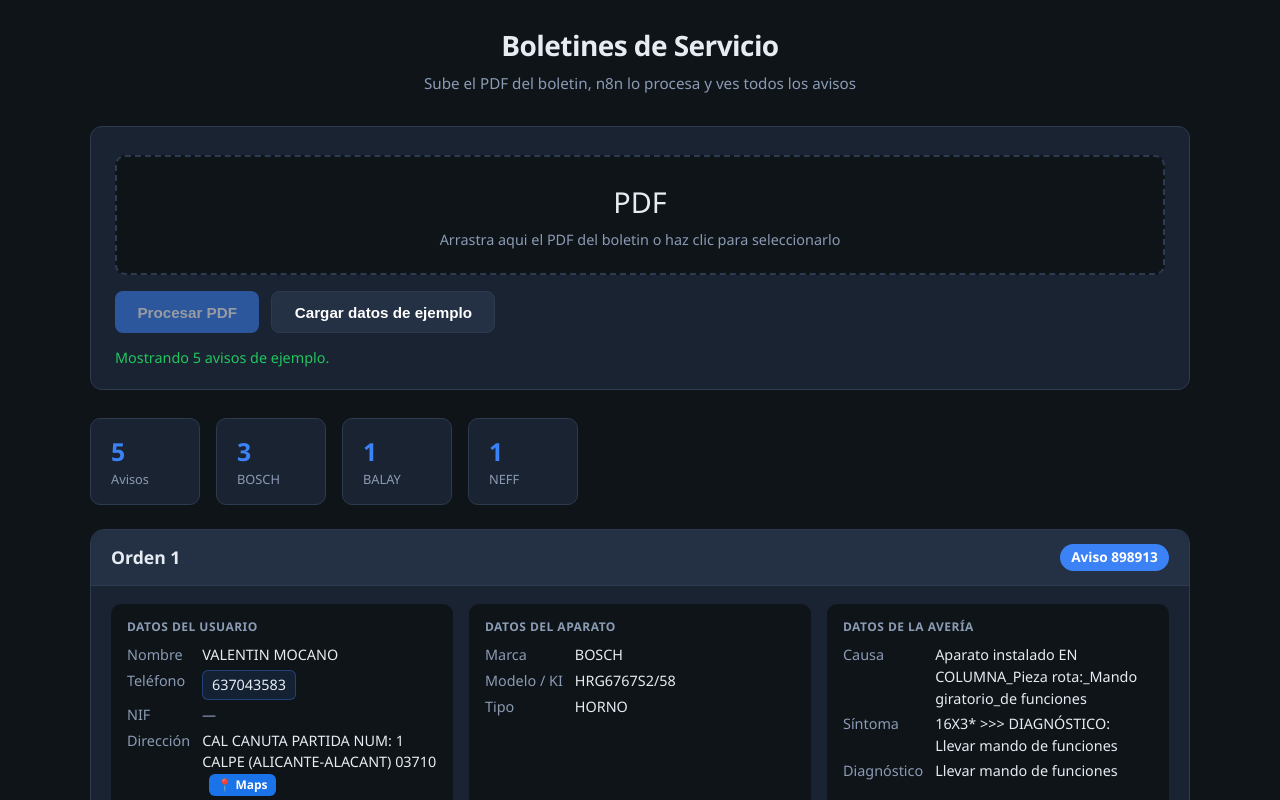
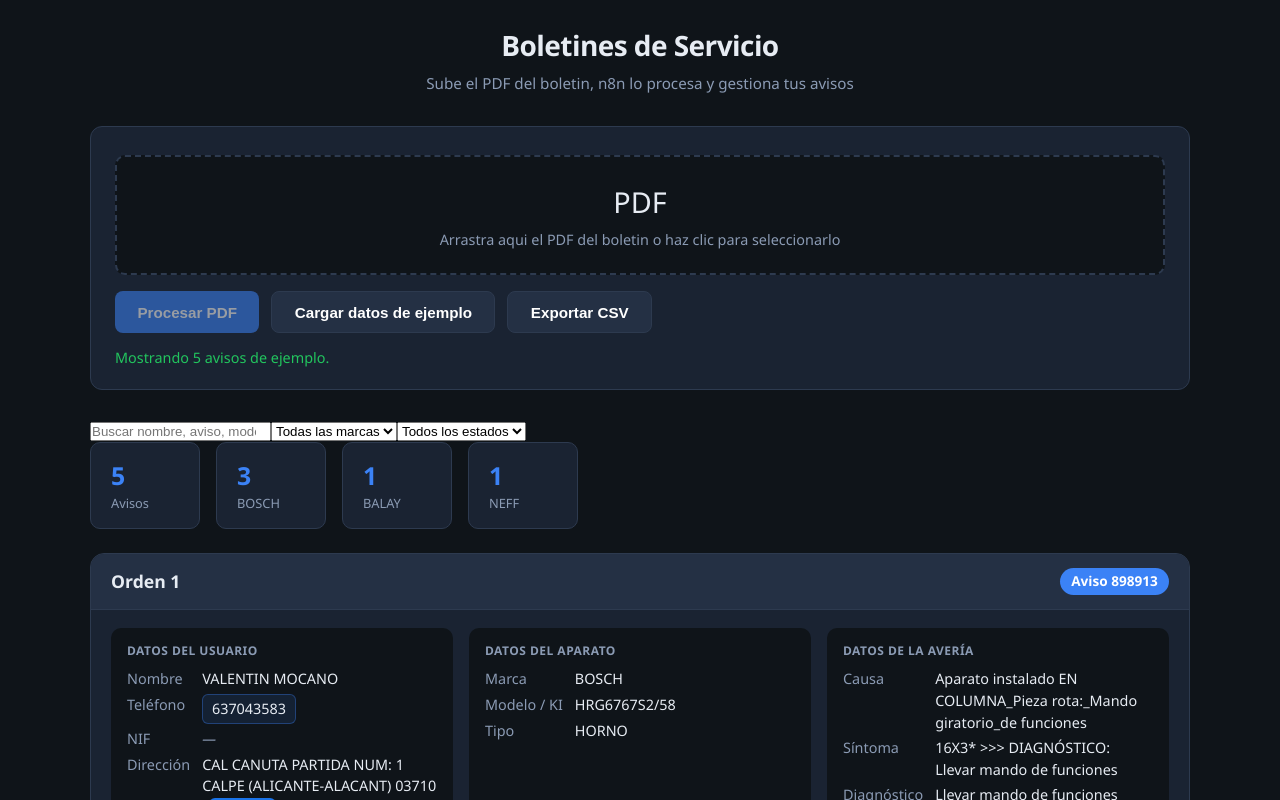
Before and after one commit to F1r0x/Visualizador-Boletines-React, a React (Vite) app: page / in a window 1280 px wide. Both pictures are taken after a click on the button "Cargar datos de ejemplo". Shown: the top 800 px of the page. Built offline with nearby package versions, Linux system fonts and the light colour scheme.

Commit message:
UI nivel 1: toolbar filtros, estados, notas y export en App y AvisoCard

```diff
--- a/src/App.jsx
+++ b/src/App.jsx
@@ -1,9 +1,10 @@
-import { useState, useRef, useCallback } from 'react'
+import { useState, useRef, useCallback, useMemo } from 'react'
 import AvisoCard from './components/AvisoCard'
 import { normalizarRespuestaN8n, val } from './utils/parseAvisos'
 import { DEMO_AVISOS } from './data/demoAvisos'
+import { getMeta, ESTADOS } from './utils/localMeta'
+import { exportAvisosCsv } from './utils/exportCsv'
 
-/** Webhook de produccion n8n */
 const WEBHOOK_URL = 'https://n8n.automatizatutrabajo.com/webhook/boletines'
 
 export default function App() {
@@ -12,6 +13,10 @@ export default function App() {
   const [status, setStatus] = useState({ msg: '', type: '' })
   const [loading, setLoading] = useState(false)
   const [dragOver, setDragOver] = useState(false)
+  const [busqueda, setBusqueda] = useState('')
+  const [filtroMarca, setFiltroMarca] = useState('')
+  const [filtroEstado, setFiltroEstado] = useState('')
+  const [metaTick, setMetaTick] = useState(0)
   const inputRef = useRef(null)
 
   const setFileSafe = useCallback((f) => {
@@ -47,40 +52,19 @@ export default function App() {
       setStatus({ msg: 'Selecciona un archivo PDF primero.', type: 'error' })
       return
     }
-
     setLoading(true)
-    setStatus({
-      msg: 'Subiendo PDF y ejecutando workflow...',
-      type: 'loading',
-    })
-
+    setStatus({ msg: 'Subiendo PDF y ejecutando workflow...', type: 'loading' })
     try {
       const formData = new FormData()
       formData.append('data', file, file.name)
-
-      const res = await fetch(WEBHOOK_URL, {
-        method: 'POST',
-        body: formData,
-      })
-
+      const res = await fetch(WEBHOOK_URL, { method: 'POST', body: formData })
       const rawText = await res.text()
-      if (!res.ok) {
-        throw new Error(`HTTP ${res.status}: ${res.statusText} - ${rawText.slice(0, 200)}`)
-      }
-
+      if (!res.ok) throw new Error(`HTTP ${res.status}: ${res.statusText} - ${rawText.slice(0, 200)}`)
       let data
-      try {
-        data = JSON.parse(rawText)
-      } catch {
-        throw new Error('La respuesta no es JSON valido: ' + rawText.slice(0, 150))
-      }
-
+      try { data = JSON.parse(rawText) } catch { throw new Error('La respuesta no es JSON valido: ' + rawText.slice(0, 150)) }
       const lista = normalizarRespuestaN8n(data)
       setAvisos(lista)
-      setStatus({
-        msg: `PDF procesado correctamente. ${lista.length} avisos recibidos.`,
-        type: 'success',
-      })
+      setStatus({ msg: `PDF procesado correctamente. ${lista.length} avisos recibidos.`, type: 'success' })
     } catch (err) {
       console.error(err)
       setStatus({ msg: `Error: ${err.message}`, type: 'error' })
@@ -89,72 +73,83 @@ export default function App() {
     }
   }
 
-  const marcas = {}
-  avisos.forEach((a) => {
+  const marcasDisponibles = useMemo(() => {
+    const set = new Set()
+    avisos.forEach((a) => { const m = val(a.aparato?.marca); if (m) set.add(m) })
+    return [...set].sort()
+  }, [avisos])
+
+  const avisosFiltrados = useMemo(() => {
+    const q = busqueda.trim().toLowerCase()
+    return avisos.filter((a) => {
+      const meta = getMeta(a)
+      if (filtroEstado && meta.estado !== filtroEstado) return false
+      if (filtroMarca && val(a.aparato?.marca) !== filtroMarca) return false
+      if (!q) return true
+      const blob = [a.aviso, a.orden, a.cliente?.nombre, a.cliente?.telefonos, a.cliente?.nif, a.direccion?.completa, a.direccion?.codigo_postal, a.aparato?.marca, a.aparato?.modelo, a.aparato?.tipo, a.averia?.causa, a.seguro?.compania, meta.nota, meta.estado].filter(Boolean).join(' ').toLowerCase()
+      return blob.includes(q)
+    })
+  }, [avisos, busqueda, filtroMarca, filtroEstado, metaTick])
+
+  const marcasResumen = {}
+  avisosFiltrados.forEach((a) => {
     const m = val(a.aparato?.marca) || 'Sin marca'
-    marcas[m] = (marcas[m] || 0) + 1
+    marcasResumen[m] = (marcasResumen[m] || 0) + 1
   })
 
   return (
     <div className="container">
       <header>
         <h1>Boletines de Servicio</h1>
-        <p>Sube el PDF del boletin, n8n lo procesa y ves todos los avisos</p>
+        <p>Sube el PDF del boletin, n8n lo procesa y gestiona tus avisos</p>
       </header>
 
       <div className="controls">
         <div
           className={`drop-zone ${dragOver ? 'dragover' : ''} ${file ? 'has-file' : ''}`}
           onClick={() => inputRef.current?.click()}
-          onDragOver={(e) => {
-            e.preventDefault()
-            setDragOver(true)
-          }}
+          onDragOver={(e) => { e.preventDefault(); setDragOver(true) }}
           onDragLeave={() => setDragOver(false)}
           onDrop={onDrop}
         >
-          <input
-            ref={inputRef}
-            type="file"
-            accept="application/pdf,.pdf"
-            onChange={(e) => setFileSafe(e.target.files?.[0])}
-          />
+          <input ref={inputRef} type="file" accept="application/pdf,.pdf" onChange={(e) => setFileSafe(e.target.files?.[0])} />
           <div style={{ fontSize: '1.8rem', marginBottom: '0.4rem' }}>PDF</div>
-          <div className="hint">
-            Arrastra aqui el PDF del boletin o haz clic para seleccionarlo
-          </div>
-          {file && (
-            <div className="filename">
-              {file.name} ({(file.size / 1024).toFixed(1)} KB)
-            </div>
+          <div className="hint">Arrastra aqui el PDF del boletin o haz clic para seleccionarlo</div>
+          {file && <div className="filename">{file.name} ({(file.size / 1024).toFixed(1)} KB)</div>}
+        </div>
+
+        <div className="btn-row">
+          <button className="btn" onClick={procesarPdf} disabled={loading || !file}>Procesar PDF</button>
+          <button className="btn btn-secondary" onClick={cargarDemo}>Cargar datos de ejemplo</button>
+          {avisos.length > 0 && (
+            <button className="btn btn-secondary" onClick={() => exportAvisosCsv(avisosFiltrados)} title="Exportar avisos visibles a CSV">Exportar CSV</button>
           )}
         </div>
 
-        <div className="btn-row">
-          <button
-            className="btn"
-            onClick={procesarPdf}
-            disabled={loading || !file}
-          >
-            Procesar PDF
-          </button>
-          <button className="btn btn-secondary" onClick={cargarDemo}>
-            Cargar datos de ejemplo
-          </button>
+        {status.msg && <div className={`status ${status.type}`}>{status.msg}</div>}
+      </div>
+
+      {avisos.length > 0 && (
+        <div className="toolbar">
+          <input type="search" className="search-input" placeholder="Buscar nombre, aviso, modelo, CP..." value={busqueda} onChange={(e) => setBusqueda(e.target.value)} />
+          <select value={filtroMarca} onChange={(e) => setFiltroMarca(e.target.value)} className="filter-select">
+            <option value="">Todas las marcas</option>
+            {marcasDisponibles.map((m) => <option key={m} value={m}>{m}</option>)}
+          </select>
+          <select value={filtroEstado} onChange={(e) => setFiltroEstado(e.target.value)} className="filter-select">
+            <option value="">Todos los estados</option>
+            {ESTADOS.map((e) => <option key={e} value={e}>{e}</option>)}
+          </select>
         </div>
-
-        {status.msg && (
-          <div className={`status ${status.type}`}>{status.msg}</div>
-        )}
-      </div>
+      )}
 
       {avisos.length > 0 && (
         <div className="summary">
           <div className="stat">
-            <div className="num">{avisos.length}</div>
-            <div className="label">Avisos</div>
+            <div className="num">{avisosFiltrados.length}</div>
+            <div className="label">{avisosFiltrados.length === avisos.length ? 'Avisos' : `de ${avisos.length}`}</div>
           </div>
-          {Object.entries(marcas).map(([m, c]) => (
+          {Object.entries(marcasResumen).map(([m, c]) => (
             <div className="stat" key={m}>
               <div className="num">{c}</div>
               <div className="label">{m}</div>
@@ -165,23 +160,17 @@ export default function App() {
 
       <div className="avisos">
         {avisos.length === 0 ? (
-          <div className="empty-state">
-            <p>
-              Selecciona un PDF y pulsa <strong>Procesar PDF</strong>
-              <br />
-              o carga los datos de ejemplo para ver como queda.
-            </p>
-          </div>
+          <div className="empty-state"><p>Selecciona un PDF y pulsa <strong>Procesar PDF</strong><br />o carga los datos de ejemplo.</p></div>
+        ) : avisosFiltrados.length === 0 ? (
+          <div className="empty-state"><p>Ningun aviso coincide con los filtros.</p></div>
         ) : (
-          avisos.map((a, i) => (
-            <AvisoCard key={`${a.orden}-${a.aviso}-${i}`} aviso={a} />
+          avisosFiltrados.map((a, i) => (
+            <AvisoCard key={`${a.orden}-${a.aviso}-${i}`} aviso={a} onMetaChange={() => setMetaTick((t) => t + 1)} />
           ))
         )}
       </div>
 
-      <footer>
-        React + Vite - Conectado a n8n produccion
-      </footer>
+      <footer>React + Vite · n8n produccion · Estados y notas se guardan en este navegador</footer>
     </div>
   )
 }
```
